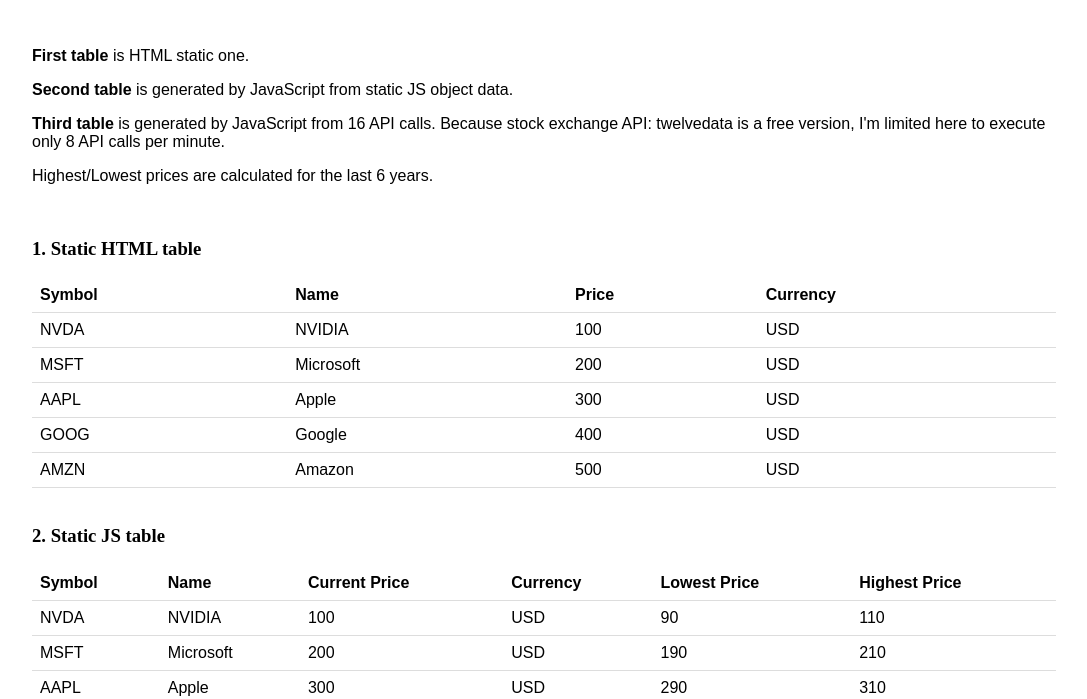
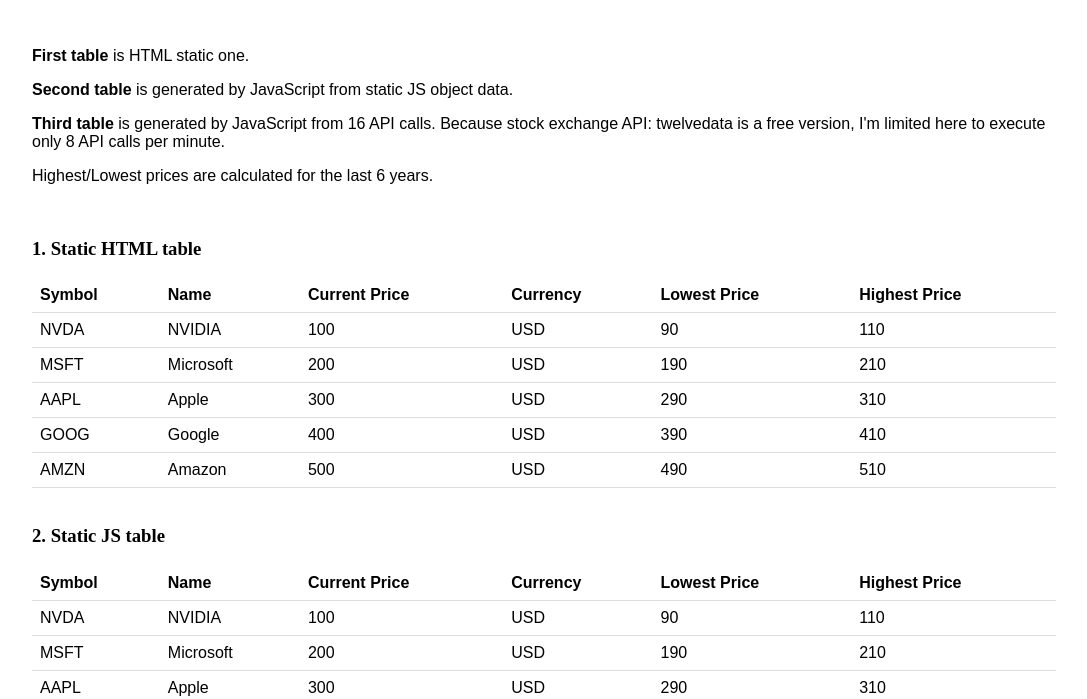
Before and after one commit to pawel80-dev/app-stocks, a plain HTML site: page src/index.html in a window 1280 px wide. Shown: the part 101-800 px from the top of the page, without its empty margins (96-1183 px from the left). Drawn offline with Linux system fonts and the light colour scheme; no server answers.

Commit message:
swa_az_func_update_v50

```diff
--- a/src/index.html
+++ b/src/index.html
@@ -28,38 +28,50 @@
           <tr>
             <th>Symbol</th>
             <th>Name</th>
-            <th>Price</th>
+            <th>Current Price</th>
             <th>Currency</th>
+            <th>Lowest Price</th>
+            <th>Highest Price</th>
           </tr>
           <tr>
             <td>NVDA</td>
             <td>NVIDIA</td>
             <td>100</td>
             <td>USD</td>
+            <td>90</td>
+            <td>110</td>
           </tr>
           <tr>
             <td>MSFT</td>
             <td>Microsoft</td>
             <td>200</td>
             <td>USD</td>
+            <td>190</td>
+            <td>210</td>
           </tr>
           <tr>
             <td>AAPL</td>
             <td>Apple</td>
             <td>300</td>
             <td>USD</td>
+            <td>290</td>
+            <td>310</td>
           </tr>
           <tr>
             <td>GOOG</td>
             <td>Google</td>
             <td>400</td>
             <td>USD</td>
+            <td>390</td>
+            <td>410</td>
           </tr>
           <tr>
             <td>AMZN</td>
             <td>Amazon</td>
             <td>500</td>
             <td>USD</td>
+            <td>490</td>
+            <td>510</td>
           </tr>
         </table>
     </div>
@@ -71,14 +83,5 @@
     <div id="table-js-api"><p>Due to a limitation of 8 API calls per minute, this table will appear after more then 60 seconds.</p></div>
     <br/>
     </main>
-
-    <!-- <script>
-    (async function() {
-        const { text } = await( await fetch(`/api/message`)).json();
-        document.querySelector('#name').textContent = text;
-    }());
-    </script> -->
-
 </body>
-
 </html>
--- a/src/table.js
+++ b/src/table.js
@@ -71,7 +71,6 @@
     return new Promise(resolve => setTimeout(resolve, ms));
 }
 
-// FIX DATA MERGE!
 
 async function fetchAndDisplayTable(apiCall1, apiCall2, containerId) {
     try {
```
